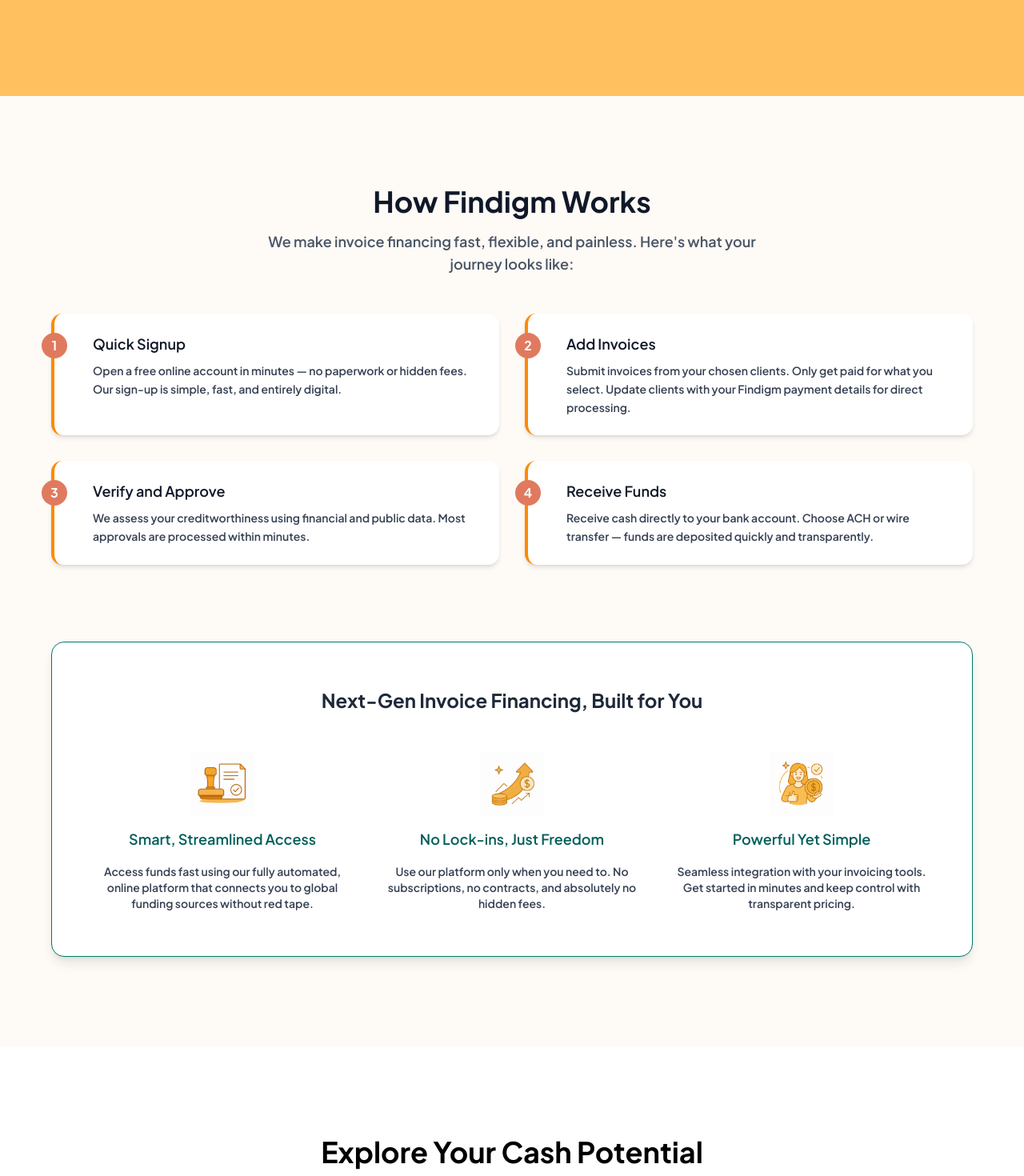
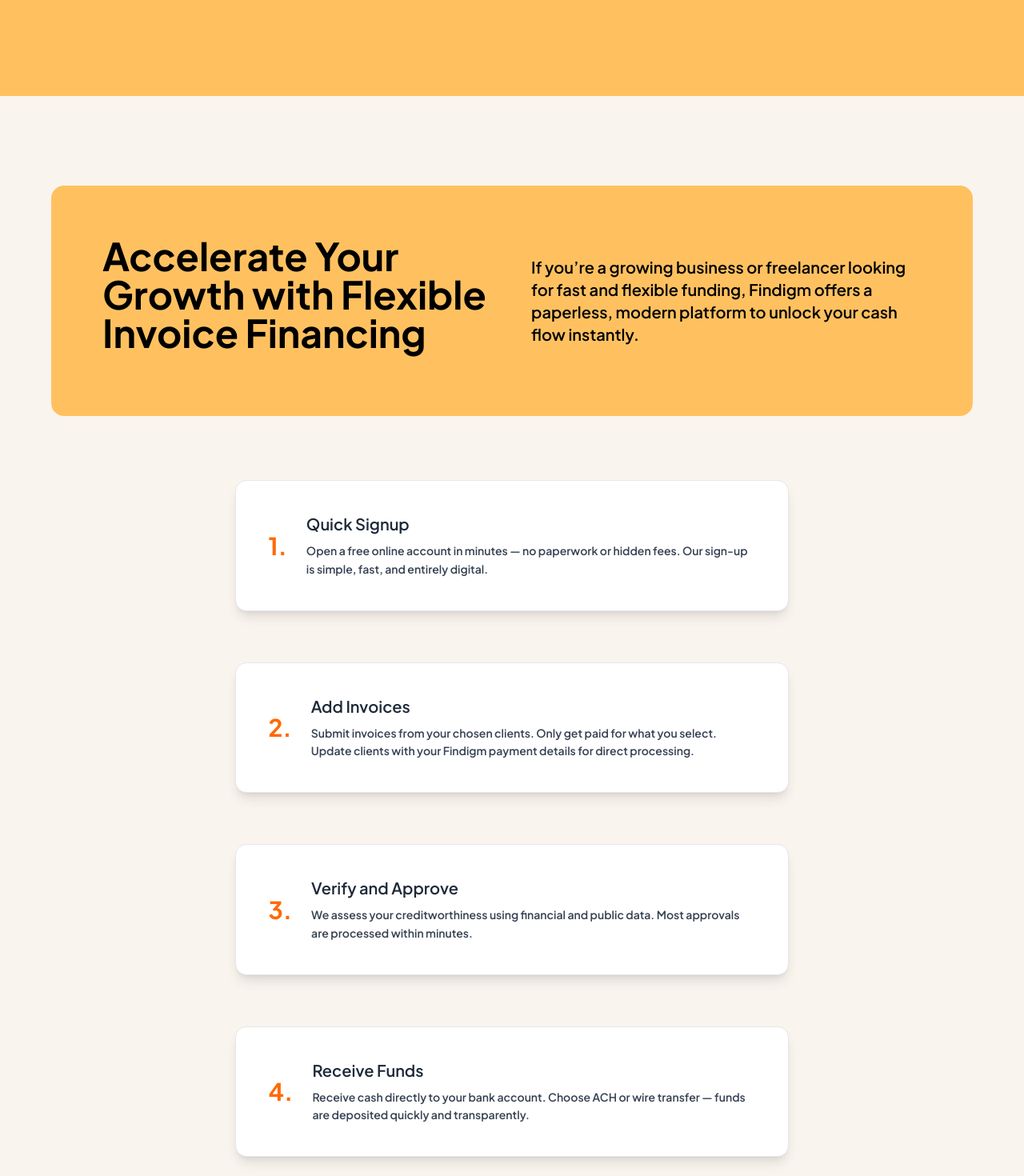
Before and after one commit to SaiKumarGanga99/Findemo, a Next.js app: page / in a window 1280 px wide. Shown: the part 760-2230 px from the top of the page at 80% size. Built offline with nearby package versions, Linux system fonts and the light colour scheme.

Commit message:
Changes to the UI

```diff
--- a/src/components/EligibilityAndPricing.tsx
+++ b/src/components/EligibilityAndPricing.tsx
@@ -10,12 +10,13 @@
 
 export default function InvoiceCalculator() {
   const [turnover, setTurnover] = useState<number | null>(null);
-  const [days, setDays] = useState(120);
+  const [days, setDays] = useState(30);
   const advanceRate = 95;
 
-  const estimatedAdvance = turnover
-    ? (turnover * (days / 365) * (advanceRate / 100)).toFixed(2)
-    : null;
+  // New logic: 0.15% per 15 days → 0.01% per day
+  const percentageRate = (days * 0.001) / 10;
+  const estimatedAdvance =
+    turnover !== null ? (turnover * (1 - percentageRate) * (advanceRate / 100)).toFixed(2) : null;
 
   const handleTurnoverChange = (e: React.ChangeEvent<HTMLInputElement>) => {
     const value = parseFloat(e.target.value);
@@ -27,7 +28,7 @@
       <div className={`max-w-5xl mx-auto text-center mb-16 ${plusJakarta.className}`}>
         <h2 className="text-4xl font-bold text-black mb-4">Explore Your Cash Potential</h2>
         <p className="text-lg text-gray-700 max-w-2xl mx-auto">
-          Use our invoice finance calculator to discover how much capital you can unlock based on your unpaid invoices.
+          Use our invoice finance calculator to discover how much capital you can unlock based on your unpaid invoices and repayment cycle.
         </p>
       </div>
 
@@ -68,16 +69,17 @@
             viewport={{ once: true }}
           >
             <label className="text-sm font-semibold text-gray-800 mb-2 block">
-              Average debtor payment terms
+              Average debtor payment terms (in days):
             </label>
             <div className="flex items-center justify-between">
-              <span className="text-sm text-gray-600">0 Days</span>
+              <span className="text-sm text-gray-600">1 Day</span>
               <span className="text-sm text-gray-800 font-medium">{days} Days</span>
-              <span className="text-sm text-gray-600">120 Days</span>
+              <span className="text-sm text-gray-600">90 Days</span>
             </div>
             <Slider
               defaultValue={[days]}
-              max={120}
+              max={90}
+              min={1}
               step={1}
               className="mt-2"
               onValueChange={(val) => setDays(val[0])}
@@ -93,12 +95,14 @@
           >
             {estimatedAdvance !== null && (
               <>
-                <p className="text-sm text-gray-800 font-medium mb-1">You could access up to</p>
+                <p className="text-sm text-gray-800 font-medium mb-1">
+                  Estimated advance you can access:
+                </p>
                 <h3 className="text-4xl font-bold text-black">${estimatedAdvance}</h3>
               </>
             )}
             <p className="text-xs text-gray-600 mt-2">
-              Based on a {days} day repayment term and a {advanceRate}% advance rate. This is an estimated value only and not a financing offer.
+              This estimate is based on a repayment period of {days} days, with an advance rate of {advanceRate}% and a proportional service charge of 0.15% every 15 days.
             </p>
           </motion.div>
         </div>
--- a/src/components/HowItWorks.tsx
+++ b/src/components/HowItWorks.tsx
@@ -7,35 +7,35 @@
 
 const cardData = [
   {
-    title: "💸 Instant Payouts",
-    description: "Get paid in as little as 24 hours after uploading an invoice.",
+    title: "Step 1: Upload Your Invoice",
+    description: "Submit your outstanding invoice through our secure platform to initiate the process.",
     bg: "bg-orange-50 text-orange-800",
   },
   {
-    title: "🔒 Fully Secure",
-    description: "End-to-end encrypted data and banking-level compliance.",
+    title: "Step 2: Get Verified",
+    description: "Our system evaluates your submission and approves your request within hours.",
     bg: "bg-orange-100 text-orange-900",
   },
   {
-    title: "🌍 Global Reach",
-    description: "Finance invoices from clients in 120+ countries.",
+    title: "Step 3: Receive Funds",
+    description: "Once verified, funds are deposited directly into your account—fast and hassle-free.",
     bg: "bg-orange-50 text-orange-800",
   },
   {
-    title: "🔁 Flexible Terms",
-    description: "Customize fees, repayment schedules, and payout windows.",
+    title: "Step 4: Repay Flexibly",
+    description: "Settle your advance with flexible terms that work around your cash flow.",
     bg: "bg-orange-100 text-orange-900",
   },
 ];
 
 export default function HowItWorks() {
   const cardVariants = {
-    hidden: { opacity: 0, x: -50 },
+    hidden: { opacity: 0, y: 40 },
     visible: (i: number) => ({
       opacity: 1,
-      x: 0,
+      y: 0,
       transition: {
-        delay: i * 0.2,
+        delay: i * 0.3,
         duration: 0.6,
         ease: "easeOut",
       },
@@ -43,9 +43,8 @@
   };
 
   return (
-    //<section className="py-24 px-6" style={{ backgroundColor: '#FAF4EF' }}>
     <section className="bg-white py-24 px-6">
-      <div className={`max-w-6xl mx-auto text-center ${plusJakarta.className}`}>
+      <div className={`max-w-3xl mx-auto text-center ${plusJakarta.className}`}>
         <h2 className="text-4xl font-bold text-orange-600 mb-4 inline-block relative">
           <span className="relative z-10">How It Works</span>
           <span className="absolute bottom-0 left-0 w-full h-2 bg-orange-300 rounded-md blur-sm -z-10"></span>
@@ -55,19 +54,19 @@
           Fast, transparent, and compliant. Here's how Findigm helps you turn invoices into instant growth.
         </p>
 
-        <div className="grid grid-cols-1 md:grid-cols-2 lg:grid-cols-4 gap-8 pt-12">
+        <div className="flex flex-col gap-8">
           {cardData.map((card, i) => (
             <motion.div
               key={i}
               className={`rounded-xl p-6 shadow-md ${card.bg}`}
               initial="hidden"
               whileInView="visible"
-              viewport={{ once: true, amount: 0.5 }}
+              viewport={{ once: true, amount: 0.6 }}
               custom={i}
               variants={cardVariants}
             >
-              <h3 className="text-xl font-semibold mb-2 text-orange-700">{card.title}</h3>
-              <p className="text-sm leading-relaxed text-black">{card.description}</p>
+              <h3 className="text-2xl font-bold mb-2 text-orange-700">{card.title}</h3>
+              <p className="text-base leading-relaxed text-black">{card.description}</p>
             </motion.div>
           ))}
         </div>
--- a/src/components/WhyFindigmWorks.tsx
+++ b/src/components/WhyFindigmWorks.tsx
@@ -53,29 +53,40 @@
 
 export default function HowItWorks() {
   return (
-    <section className="bg-[#fefaf6] py-28 px-6">
-      <div className={`max-w-6xl mx-auto text-center ${plusJakarta.className}`}>
-        <h2 className="text-4xl font-bold text-gray-900 mb-4">How Findigm Works</h2>
-        <p className="text-gray-600 text-lg mb-12 max-w-2xl mx-auto">
-          We make invoice financing fast, flexible, and painless. Here's what your journey looks like:
-        </p>
+    <section className="bg-[#FAF4EF] py-28 px-6">
+      <div className={`max-w-6xl mx-auto ${plusJakarta.className}`}>
+        {/* Heading Section */}
+        <div className="bg-[#FFC160] rounded-2xl px-6 md:px-16 py-16 text-left md:grid md:grid-cols-2 md:items-center md:gap-12">
+          <div>
+            <h2 className="text-4xl md:text-5xl font-bold text-black mb-4">
+              Accelerate Your Growth with Flexible Invoice Financing
+            </h2>
+          </div>
+          <div>
+            <p className="text-black text-lg md:text-xl">
+              If you’re a growing business or freelancer looking for fast and flexible funding, Findigm offers a paperless, modern platform to unlock your cash flow instantly.
+            </p>
+          </div>
+        </div>
 
-        {/* Steps Grid */}
-        <div className="grid grid-cols-1 md:grid-cols-2 gap-8 text-left">
+        {/* Steps Section */}
+        <div className="mt-20 flex flex-col items-center gap-16">
           {steps.map((step, index) => (
             <motion.div
               key={index}
               initial={{ opacity: 0, y: 50 }}
               whileInView={{ opacity: 1, y: 0 }}
-              transition={{ delay: index * 0.2, duration: 0.6 }}
+              transition={{ delay: index * 0.3, duration: 0.6 }}
               viewport={{ once: true }}
-              className="bg-white rounded-xl p-6 shadow-md border-l-4 border-orange-400 relative"
+              className="bg-white w-full md:w-[60%] rounded-xl shadow-lg p-8 md:p-10 text-left border border-gray-200"
             >
-              <div className="absolute -left-4 top-6 w-8 h-8 bg-[#E07A5F] text-white rounded-full flex items-center justify-center font-bold">
-                {index + 1}
+              <div className="flex flex-col md:flex-row md:items-center gap-6">
+                <div className="text-3xl font-bold text-orange-500">{index + 1}.</div>
+                <div>
+                  <h3 className="text-xl font-semibold text-gray-800 mb-2">{step.title}</h3>
+                  <p className="text-gray-700 text-sm leading-relaxed">{step.description}</p>
+                </div>
               </div>
-              <h3 className="text-lg font-semibold text-gray-900 mb-2 ml-6">{step.title}</h3>
-              <p className="text-gray-700 ml-6 text-sm leading-relaxed">{step.description}</p>
             </motion.div>
           ))}
         </div>
@@ -86,9 +97,11 @@
           whileInView={{ opacity: 1, y: 0 }}
           transition={{ delay: 0.8, duration: 0.8 }}
           viewport={{ once: true }}
-          className="mt-24 bg-white shadow-lg rounded-2xl border border-teal-700 px-6 md:px-12 py-14"
+          className="mt-28 bg-white shadow-lg rounded-2xl border border-teal-700 px-6 md:px-12 py-14"
         >
-          <h3 className="text-2xl font-bold text-gray-800 mb-12">Next-Gen Invoice Financing, Built for You</h3>
+          <h3 className="text-2xl font-bold text-gray-800 mb-12 text-center md:text-left">
+            Next-Gen Invoice Financing, Built for You
+          </h3>
 
           <div className="grid grid-cols-1 md:grid-cols-3 gap-8 text-center">
             {highlights.map((item, idx) => (
```
